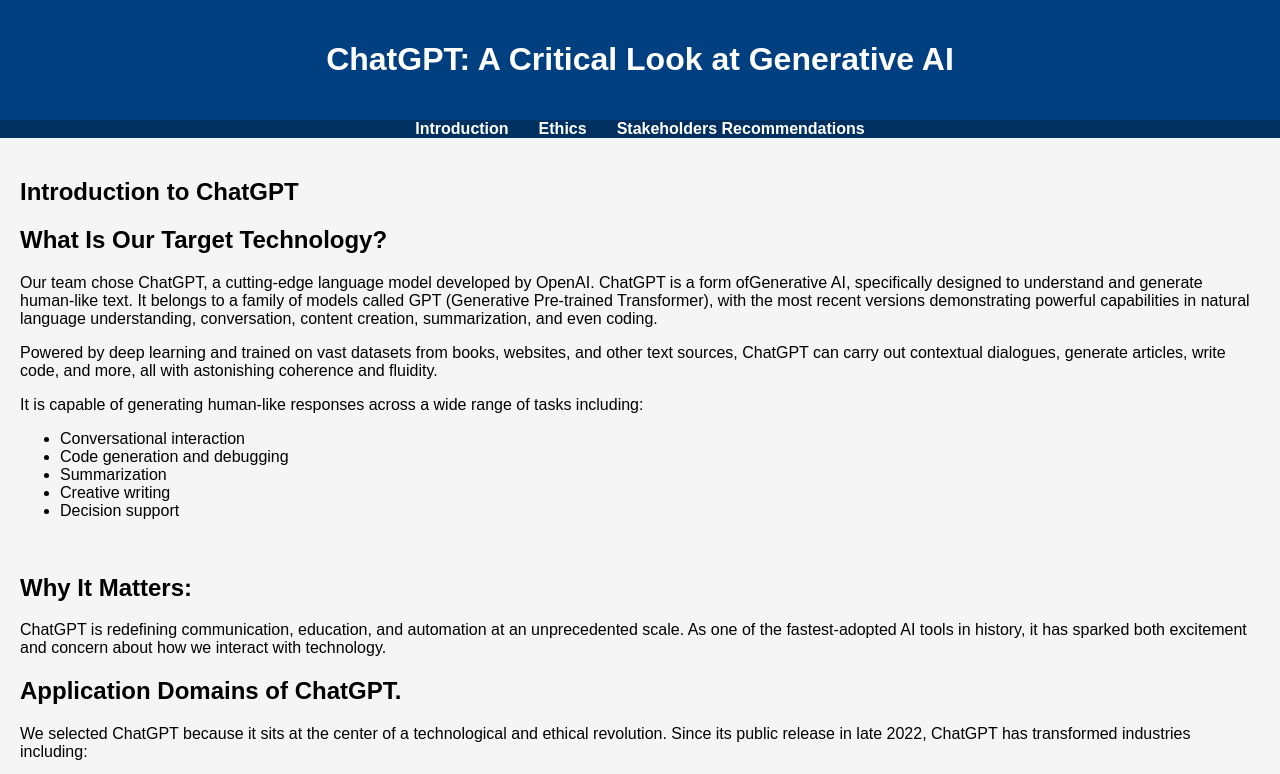
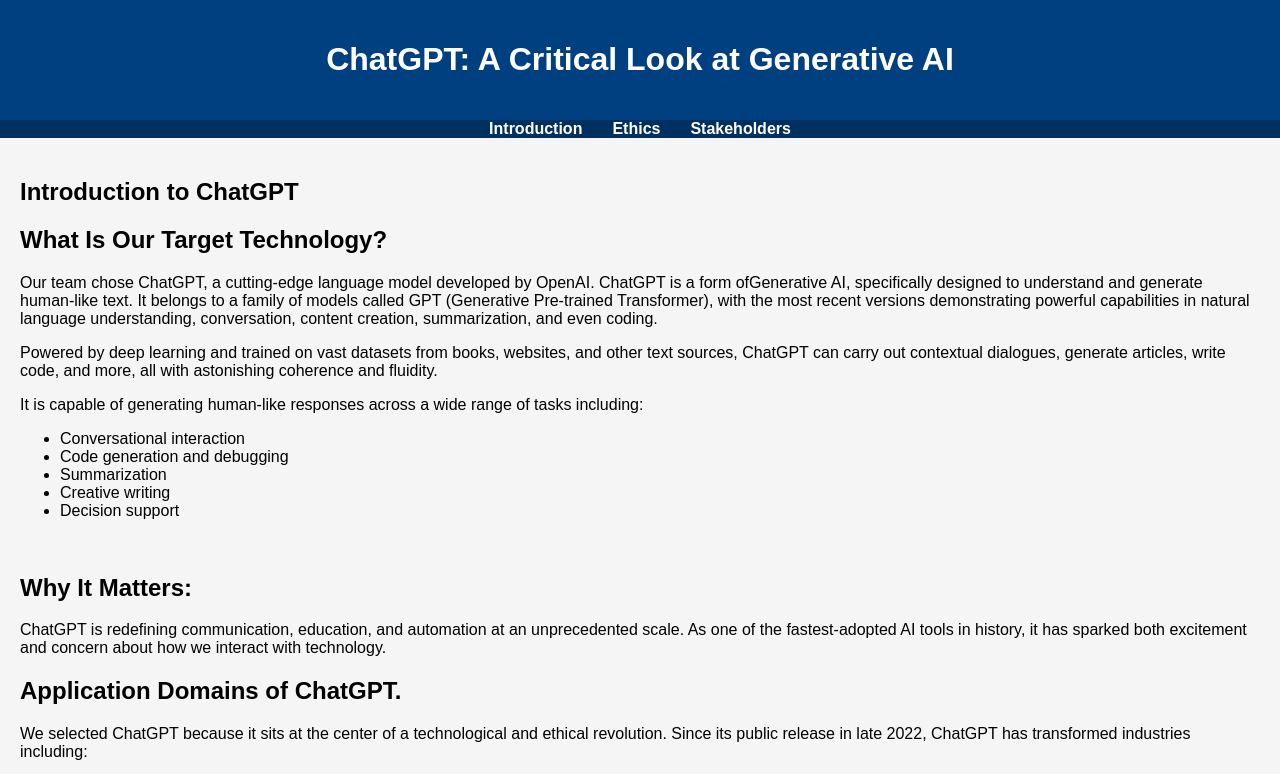
Before and after one commit to azegeta/FinalProject, a plain HTML site: page index.html in a window 1280 px wide. Shown: the top 774 px of the page. Drawn offline with Linux system fonts and the light colour scheme.

Commit message:
Update index.html

```diff
--- a/index.html
+++ b/index.html
@@ -15,7 +15,7 @@
         <ul>
             <li><a href="index.html">Introduction</a></li>
             <li><a href="ethical-anylsis.html">Ethics</a></li>
-            <li><a herf="recommendations.html">Stakeholders Recommendations</a></li>
+            <li><a herf="stakeholders.html">Stakeholders</a></li>
         </ul>
     </nav>
 
```
